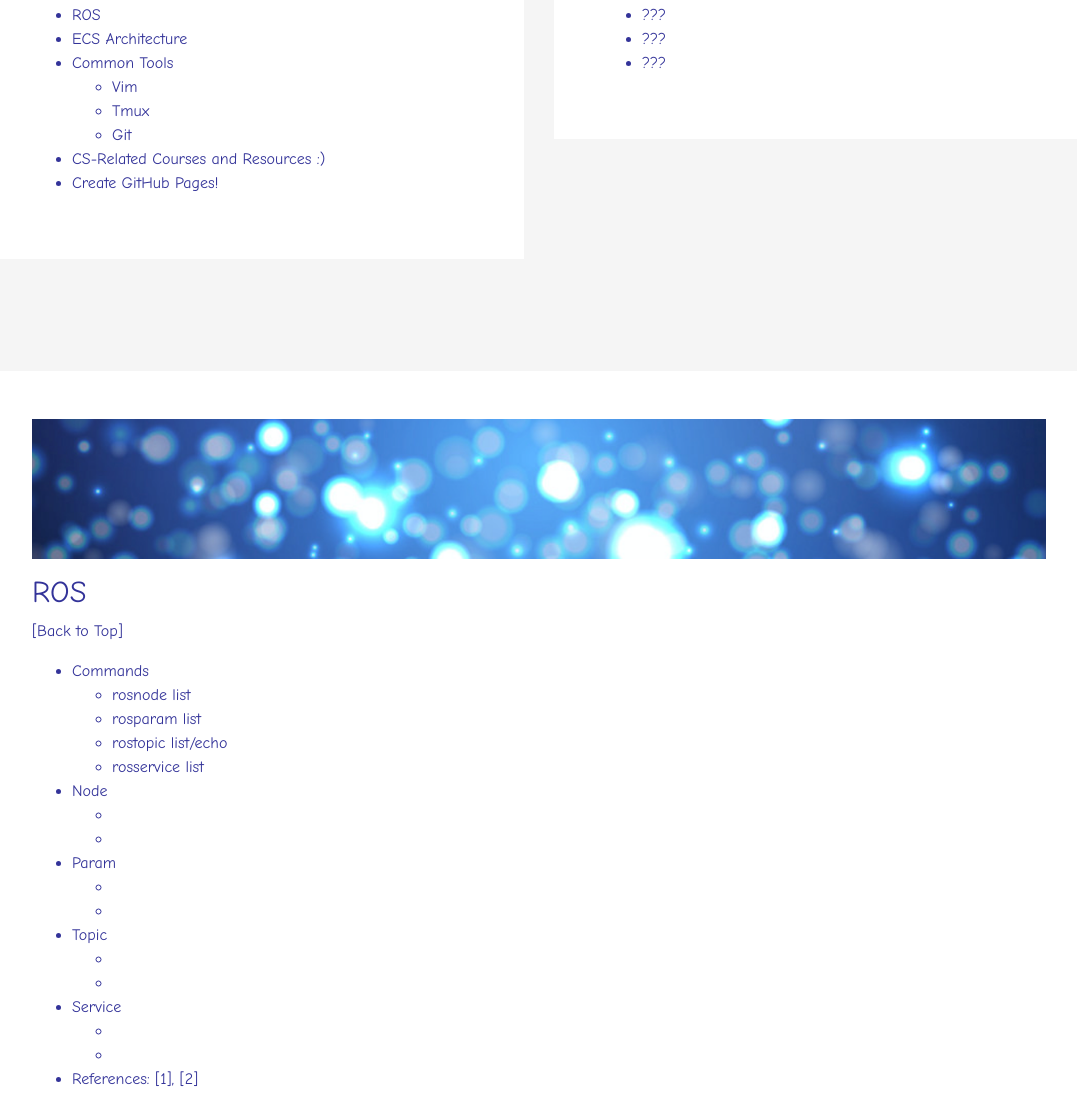
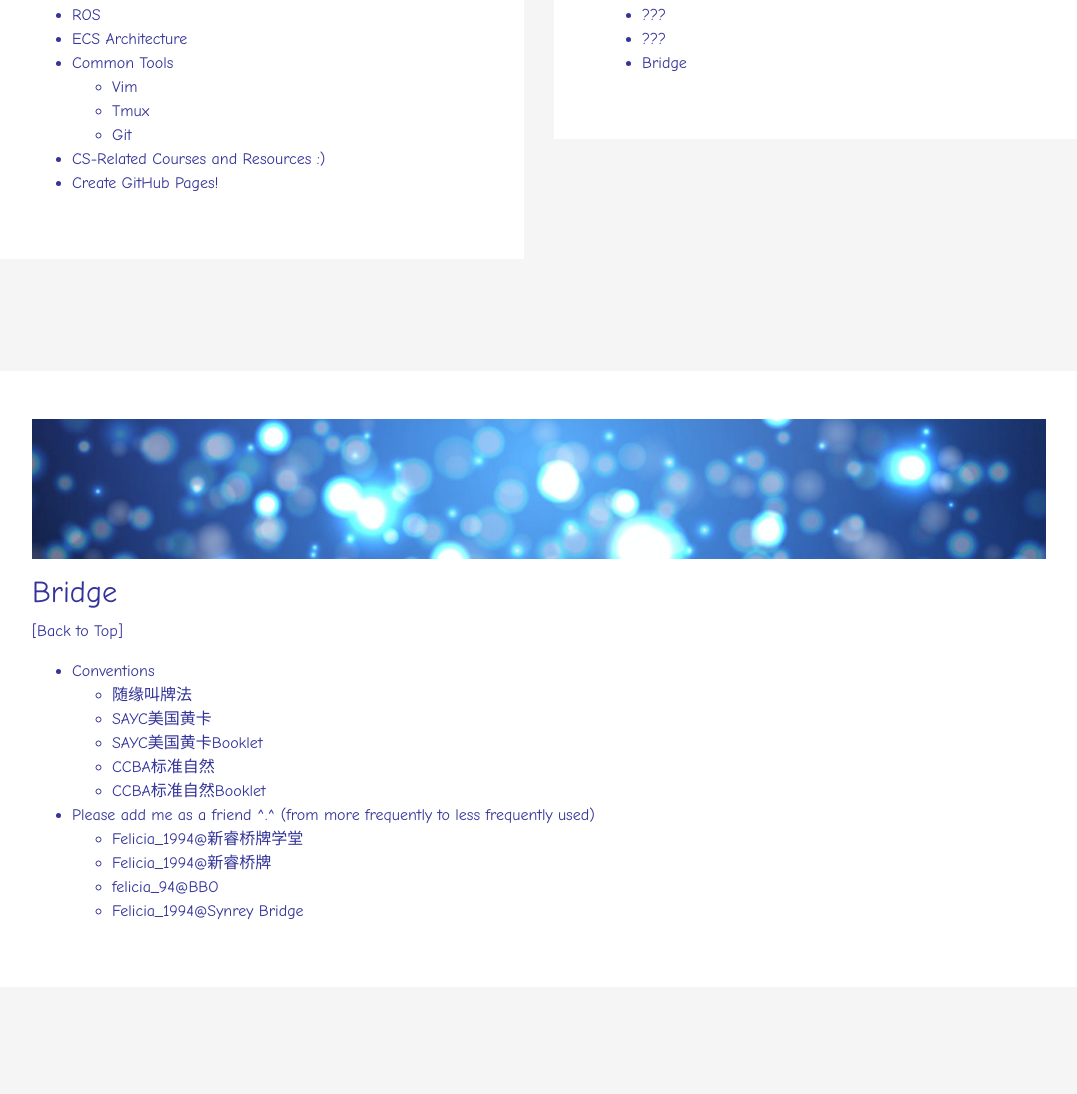
Before and after one commit to Felicia1994/blogs, a plain HTML site: page index.html in a window 1280 px wide. Shown: the part 551-1645 px from the top of the page, without its empty margins (101-1178 px from the left). Drawn offline with Linux system fonts and the light colour scheme.

Commit message:
add chuyi file

```diff
--- a/index.html
+++ b/index.html
@@ -67,14 +67,6 @@
       <div class="table-cell">
         <div class="container">
           <h2 class="intro-title mb-4">Blogs</h2>
-          <ol class="breadcrumb d-flex justify-content-center">
-            <li class="breadcrumb-item">
-              <a href="#">Tech</a>
-            </li>
-            <li class="breadcrumb-item">
-              <a href="#">Everyday</a>
-            </li>
-          </ol>
         </div>
       </div>
     </div>
@@ -95,32 +87,17 @@
             </div>
             <div class="article-content">
               <ul>
-                <li>
-                  <a href="#ros">ROS</a>
-                </li>
-                <li>
-                  <a href="#ecs-architecture">ECS Architecture</a>
-                </li>
-                <li>
-                  Common Tools
+                <li><a href="#ros">ROS</a></li>
+                <li><a href="#ecs-architecture">ECS Architecture</a></li>
+                <li>Common Tools
                   <ul>
-                    <li>
-                      <a href="#vim">Vim</a>
-                    </li>
-                    <li>
-                      <a href="#tmux">Tmux</a>
-                    </li>
-                    <li>
-                      <a href="#git">Git</a>
-                    </li>
+                    <li><a href="#vim">Vim</a></li>
+                    <li><a href="#tmux">Tmux</a></li>
+                    <li><a href="#git">Git</a></li>
                   </ul>
                 </li>
-                <li>
-                  <a href="#cs-related-courses-and-resources">CS-Related Courses and Resources :)</a>
-                </li>
-                <li>
-                  <a href="#create-github-pages">Create GitHub Pages!</a>
-                </li>
+                <li><a href="#cs-related-courses-and-resources">CS-Related Courses and Resources :)</a></li>
+                <li><a href="#create-github-pages">Create GitHub Pages!</a></li>
               </ul>
             </div>
           </div>
@@ -131,18 +108,53 @@
               <img src="img/divider.jpg" class="img-fluid" alt="">
             </div>
             <div class="post-meta">
-              <h1 class="article-title">Everyday</h1>
+              <h1 class="article-title">Non-Tech</h1>
             </div>
             <div class="article-content">
               <ul>
-                <li>
-                  <a href="#">???</a>
+                <li><a href="#">???</a></li>
+                <li><a href="#">???</a></li>
+                <li><a href="#bridge">Bridge</a></li>
+              </ul>
+            </div>
+          </div>
+        </div>
+      </div>
+    </div>
+  </section>
+  <!--/ Section Blog-Single End /-->
+
+<!--/ Bridge /-->
+  <section class="blog-wrapper sect-pt4" id="bridge">
+    <div class="container">
+      <div class="row">
+        <div class="col-md-12">
+          <div class="post-box">
+            <div class="post-thumb">
+              <img src="img/divider_cut2.jpg" class="img-fluid" alt="">
+            </div>
+            <div class="post-meta">
+              <h1 class="article-title">Bridge</h1>
+              <a href="#top">[Back to Top]</a>
+            </div>
+            <div class="article-content">
+              <ul>
+                <li>Conventions
+                  <ul>
+                    <li>随缘叫牌法</li>
+                    <li><a href="https://github.com/Felicia1994/blogs/blob/main/files/SAYC%E7%BE%8E%E5%9B%BD%E9%BB%84%E5%8D%A1.pdf" target="_blank">SAYC美国黄卡</a></li>
+                    <li><a href="https://github.com/Felicia1994/blogs/blob/main/files/SAYC%E7%BE%8E%E5%9B%BD%E9%BB%84%E5%8D%A1Booklet.pdf" target="_blank">SAYC美国黄卡Booklet</a></li>
+                    <li><a href="https://github.com/Felicia1994/blogs/blob/main/files/CCBA%E6%A0%87%E5%87%86%E8%87%AA%E7%84%B6.pdf" target="_blank">CCBA标准自然</a></li>
+                    <li><a href="https://github.com/Felicia1994/blogs/blob/main/files/CCBA%E6%A0%87%E5%87%86%E8%87%AA%E7%84%B6Booklet.pdf" target="_blank">CCBA标准自然Booklet</a></li>
+                  </ul>
                 </li>
-                <li>
-                  <a href="#">???</a>
-                </li>
-                <li>
-                  <a href="#">???</a>
+                <li>Please add me as a friend ^.^ (from more frequently to less frequently used)
+                  <ul>
+                    <li>Felicia_1994@新睿桥牌学堂</li>
+                    <li>Felicia_1994@新睿桥牌</li>
+                    <li>felicia_94@BBO</li>
+                    <li>Felicia_1994@Synrey Bridge</li>
+                  </ul>
                 </li>
               </ul>
             </div>
@@ -151,7 +163,7 @@
       </div>
     </div>
   </section>
-  <!--/ Section Blog-Single End /-->
+  <!--/ Bridge End /-->
 
 
 <!--/ ROS /-->
```
Also changed, not shown: 1 other file.
